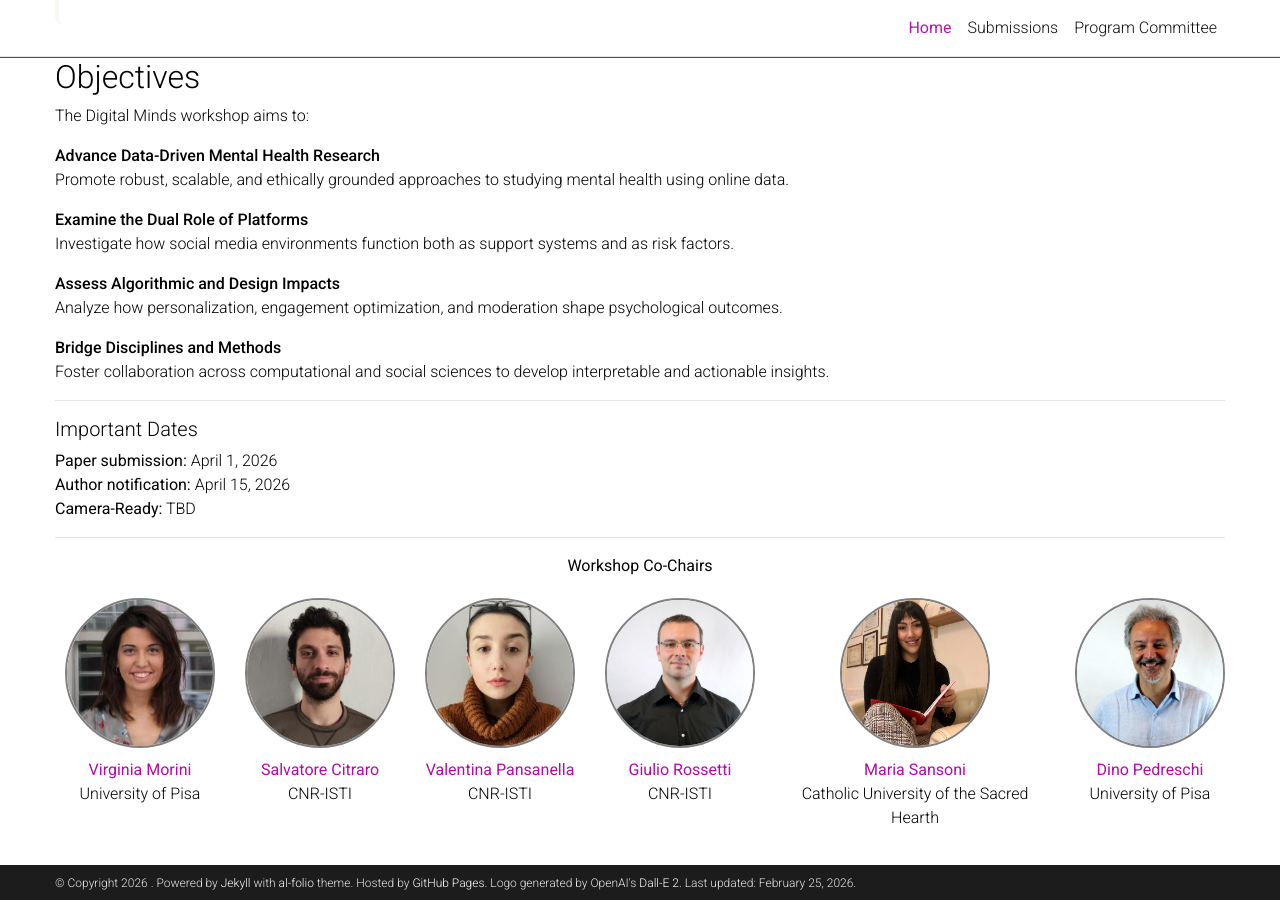
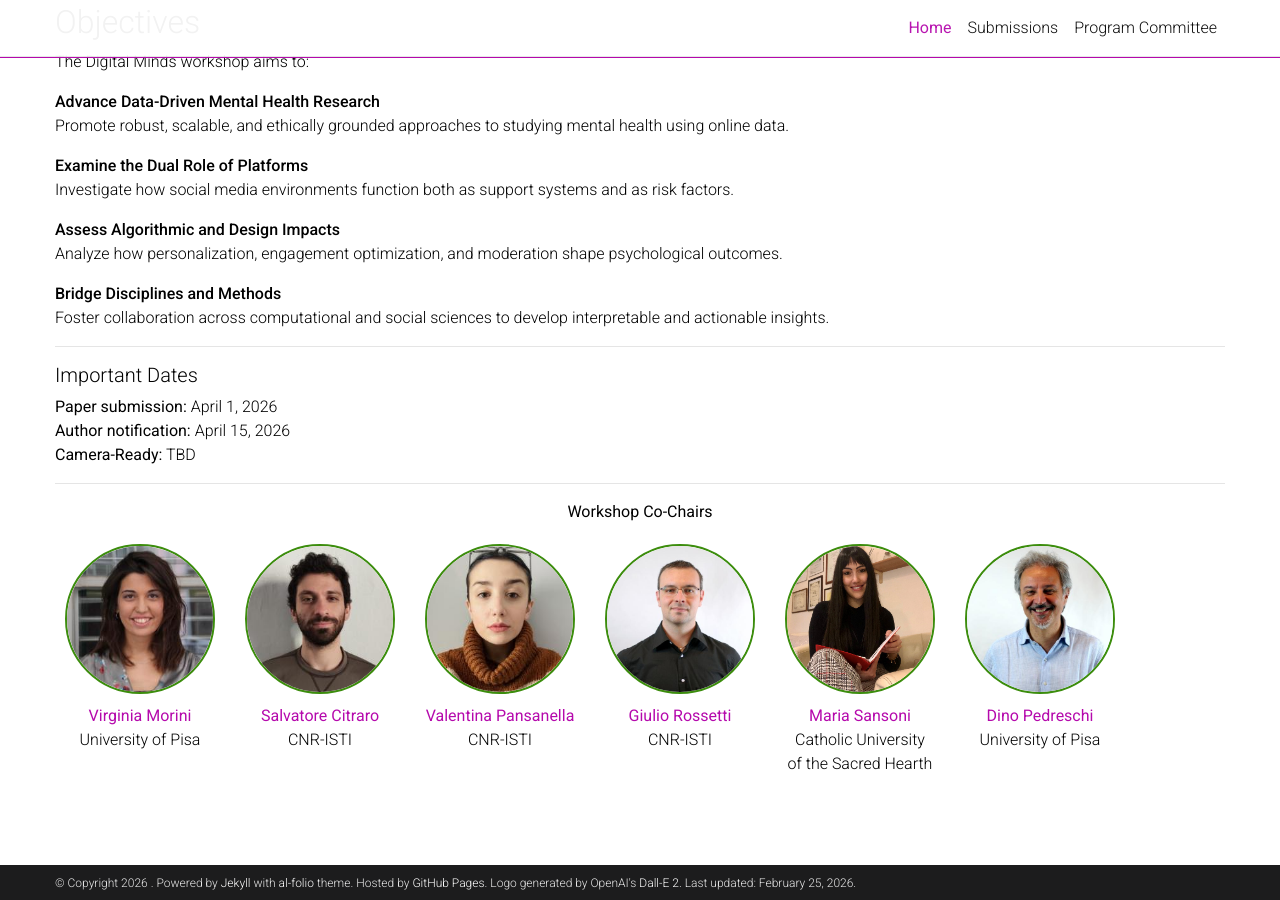
Before and after one commit to DMWorkshop/dmworkshop.github.io, a Jekyll site: the page built from _pages/about.md, in a window 1280 px wide and 900 px high, scrolled down 1515 px. Built offline with Jekyll 4.4.1, drawn with Linux system fonts in a browser that asks for light colours; full-size pictures stand in for the smaller copies a plugin makes; a style sheet for code colours, icons or effects is not loaded; part of the change alters nothing that is shown.

Commit message:
about.md updated

```diff
--- a/_pages/about.md
+++ b/_pages/about.md
@@ -52,8 +52,6 @@ Special emphasis will be placed on:
 - The role of **recommender systems and platform design**
 
 ---
-
-## Topics of Interest
 <div style="
   background-color: #e6f4ea; /* soft green */
   border-left: 4px solid #3c8d0d; /* darker green accent */
@@ -121,7 +119,7 @@ Foster collaboration across computational and social sciences to develop interpr
   <div style="text-align: center;">
     <a href="https://kdd.isti.cnr.it/people/morini-virginia">
       <img src="/assets/custom_images/morini.jpg"
-           style="width:150px; height:150px; object-fit:cover; border-radius:50%; border:2px solid gray;">
+           style="width:150px; height:150px; object-fit:cover; border-radius:50%; border:2px solid #3c8d0d;">
     </a>
     <div style="margin-top:10px;">
       <a href="https://kdd.isti.cnr.it/people/morini-virginia"><b>Virginia Morini</b></a>
@@ -133,7 +131,7 @@ Foster collaboration across computational and social sciences to develop interpr
   <div style="text-align: center;">
     <a href="http://pages.di.unipi.it/citraro/">
       <img src="/assets/custom_images/citraro.jpeg"
-           style="width:150px; height:150px; object-fit:cover; border-radius:50%; border:2px solid gray;">
+           style="width:150px; height:150px; object-fit:cover; border-radius:50%; border:2px solid #3c8d0d;">
     </a>
     <div style="margin-top:10px;">
       <a href="http://pages.di.unipi.it/citraro/"><b>Salvatore Citraro</b></a>
@@ -145,7 +143,7 @@ Foster collaboration across computational and social sciences to develop interpr
   <div style="text-align: center;">
     <a href="https://kdd.isti.cnr.it/people/pansanella-valentina">
       <img src="/assets/custom_images/pansanella.jpeg"
-           style="width:150px; height:150px; object-fit:cover; border-radius:50%; border:2px solid gray;">
+           style="width:150px; height:150px; object-fit:cover; border-radius:50%; border:2px solid #3c8d0d;">
     </a>
     <div style="margin-top:10px;">
       <a href="https://kdd.isti.cnr.it/people/pansanella-valentina"><b>Valentina Pansanella</b></a>
@@ -157,7 +155,7 @@ Foster collaboration across computational and social sciences to develop interpr
   <div style="text-align: center;">
     <a href="http://giuliorossetti.github.io/">
       <img src="/assets/custom_images/Rossetti1.jpg"
-           style="width:150px; height:150px; object-fit:cover; border-radius:50%; border:2px solid gray;">
+           style="width:150px; height:150px; object-fit:cover; border-radius:50%; border:2px solid #3c8d0d;">
     </a>
     <div style="margin-top:10px;">
       <a href="http://giuliorossetti.github.io/"><b>Giulio Rossetti</b></a>
@@ -169,19 +167,19 @@ Foster collaboration across computational and social sciences to develop interpr
   <div style="text-align: center;">
     <a href="https://docenti.unicatt.it/ppd2/it/docenti/89083/maria-sansoni/profilo">
       <img src="/assets/custom_images/maria_foto.png"
-           style="width:150px; height:150px; object-fit:cover; border-radius:50%; border:2px solid gray;">
+           style="width:150px; height:150px; object-fit:cover; border-radius:50%; border:2px solid #3c8d0d;">
     </a>
     <div style="margin-top:10px;">
       <a href="https://docenti.unicatt.it/ppd2/it/docenti/89083/maria-sansoni/profilo"><b>Maria Sansoni</b></a>
     </div>
-    <div>Catholic University of the Sacred Hearth</div>
+    <div>Catholic University<br>of the Sacred Hearth</div>
   </div>
 
   <!-- Maria -->
   <div style="text-align: center;">
     <a href="https://kdd.isti.cnr.it/people/pedreschi-dino">
       <img src="/assets/custom_images/dino_foto.jpg"
-           style="width:150px; height:150px; object-fit:cover; border-radius:50%; border:2px solid gray;">
+           style="width:150px; height:150px; object-fit:cover; border-radius:50%; border:2px solid #3c8d0d;">
     </a>
     <div style="margin-top:10px;">
       <a href="https://kdd.isti.cnr.it/people/pedreschi-dino"><b>Dino Pedreschi</b></a>
```
